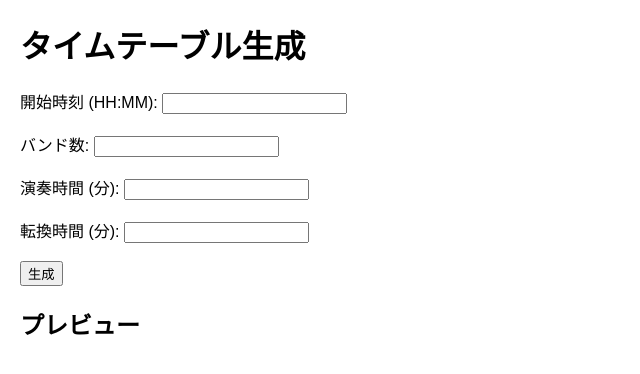
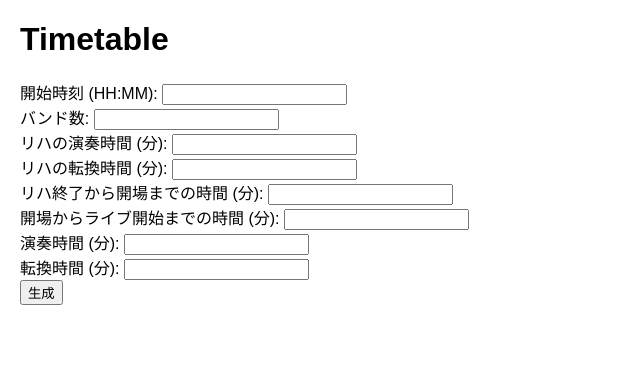
Before and after one commit to kokokoko0825/timetable, a plain HTML site: page src/index.html in a window 1280 px wide. Shown: the whole page, without its empty margins (0-640 px from the left). Drawn offline with Linux system fonts and the light colour scheme.

Commit message:
style: html

```diff
--- a/src/index.html
+++ b/src/index.html
@@ -3,8 +3,7 @@
 
 <head>
     <meta charset="UTF-8">
-    <meta name="viewport" content="width=device-width, initial-scale=1.0">
-    <title>タイムテーブル生成</title>
+    <title>Timetable</title>
     <style>
         body {
             font-family: Arial, sans-serif;
@@ -30,21 +29,28 @@
 </head>
 
 <body>
-    <h1>タイムテーブル生成</h1>
+    <h1>Timetable</h1>
     <form id="timetableForm">
         <label for="startTime">開始時刻 (HH:MM):</label>
-        <input type="text" id="startTime" required><br><br>
+        <input type="text" id="startTime" required><br>
         <label for="band">バンド数:</label>
-        <input type="number" id="band" required><br><br>
+        <input type="number" id="band" required><br>
+        <label for="rehatime">リハの演奏時間 (分):</label>
+        <input type="number" id="rehatime" required><br>
+        <label for="rehachangetime">リハの転換時間 (分):</label>
+        <input type="number" id="rehachangetime" required><br>
+        <label for="befor_open">リハ終了から開場までの時間 (分):</label>
+        <input type="number" id="befor_open" required><br>
+        <label for="after_open">開場からライブ開始までの時間 (分):</label>
+        <input type="number" id="after_open" required><br>
         <label for="bandtime">演奏時間 (分):</label>
-        <input type="number" id="bandtime" required><br><br>
+        <input type="number" id="bandtime" required><br>
         <label for="changetime">転換時間 (分):</label>
-        <input type="number" id="changetime" required><br><br>
+        <input type="number" id="changetime" required><br>
         <button type="submit">生成</button>
     </form>
-    <h2>プレビュー</h2>
     <div id="preview"></div>
-    <script src="script.js"></script>
+    <script src="script.js" defer></script>
 </body>
 
 </html>
```
